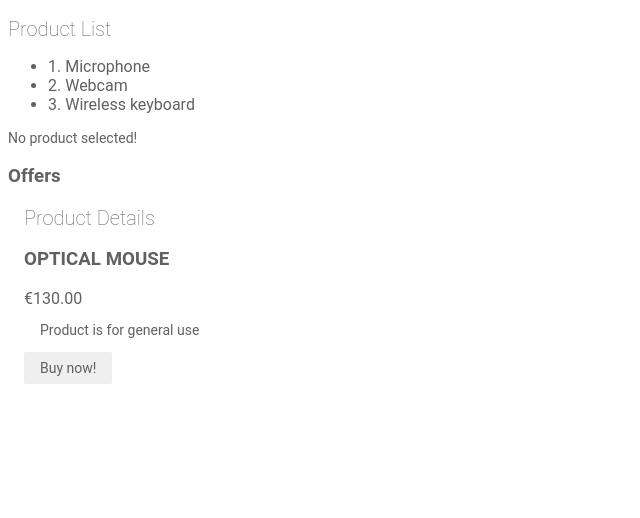
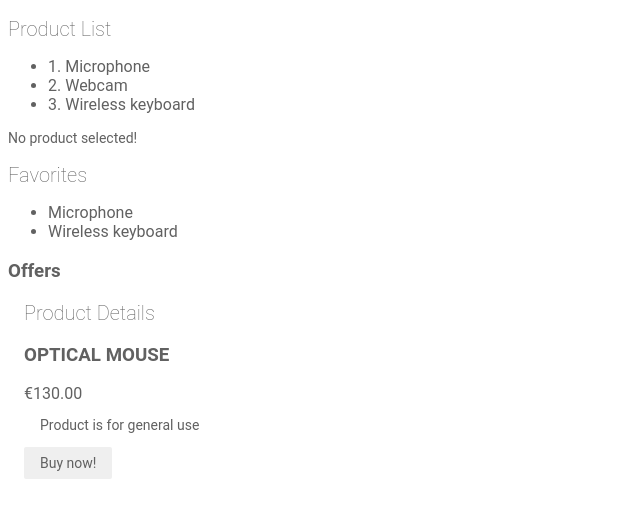
Before and after one commit to PedroPA94/learning_angular, an Angular app: page / in a window 1280 px wide. Shown: the top 518 px of the page, without its empty margins (0-640 px from the left). Built offline with nearby package versions, Linux system fonts and the light colour scheme.

Commit message:
chapter 6 - root and component injectors

```diff
--- /dev/null
+++ b/src/app/products/favorites/favorites.component.html
@@ -0,0 +1,5 @@
+<ul>
+  <li *ngFor="let product of products | slice: 1 : 3">
+    {{ product.name }}
+  </li>
+</ul>
--- /dev/null
+++ b/src/app/products/favorites/favorites.component.ts
@@ -0,0 +1,18 @@
+import { Component, OnInit } from '@angular/core';
+import { Product } from '../product';
+import { ProductsService } from '../products.service';
+
+@Component({
+  selector: 'app-favorites',
+  templateUrl: './favorites.component.html',
+  styleUrls: ['./favorites.component.css']
+})
+export class FavoritesComponent implements OnInit {
+  products: Product[] = [];
+
+  constructor(private productsService: ProductsService) {}
+
+  ngOnInit(): void {
+    this.products = this.productsService.getProducts();
+  }
+}
--- a/src/app/products/product-list/product-list.component.html
+++ b/src/app/products/product-list/product-list.component.html
@@ -17,5 +17,8 @@
   <p>No product selected!</p>
 </ng-template>
 
+<h2>Favorites</h2>
+<app-favorites></app-favorites>
+
 <h3>Offers</h3>
 <ng-template appProductHost></ng-template>
--- a/src/app/products/product-list/product-list.component.ts
+++ b/src/app/products/product-list/product-list.component.ts
@@ -6,7 +6,8 @@ import { ProductsService } from '../products.service';
 @Component({
   selector: 'app-product-list',
   templateUrl: './product-list.component.html',
-  styleUrls: ['./product-list.component.css']
+  styleUrls: ['./product-list.component.css'],
+  providers: [ProductsService]
 })
 export class ProductListComponent implements OnInit, AfterViewInit {
   products: Product[] = [];
--- a/src/app/products/products.module.ts
+++ b/src/app/products/products.module.ts
@@ -4,13 +4,15 @@ import { ProductListComponent } from './product-list/product-list.component';
 import { ProductDetailComponent } from './product-detail/product-detail.component';
 import { SortPipe } from './sort.pipe';
 import { ProductHostDirective } from './product-host.directive';
+import { FavoritesComponent } from './favorites/favorites.component';
 
 @NgModule({
   declarations: [
     ProductListComponent,
     ProductDetailComponent,
     SortPipe,
-    ProductHostDirective
+    ProductHostDirective,
+    FavoritesComponent
   ],
   imports: [CommonModule],
   exports: [ProductListComponent]
```
Also changed, not shown: src/app/products/favorites/favorites.component.css (added), 1 other file (tests, documents, lock files or other folders).
